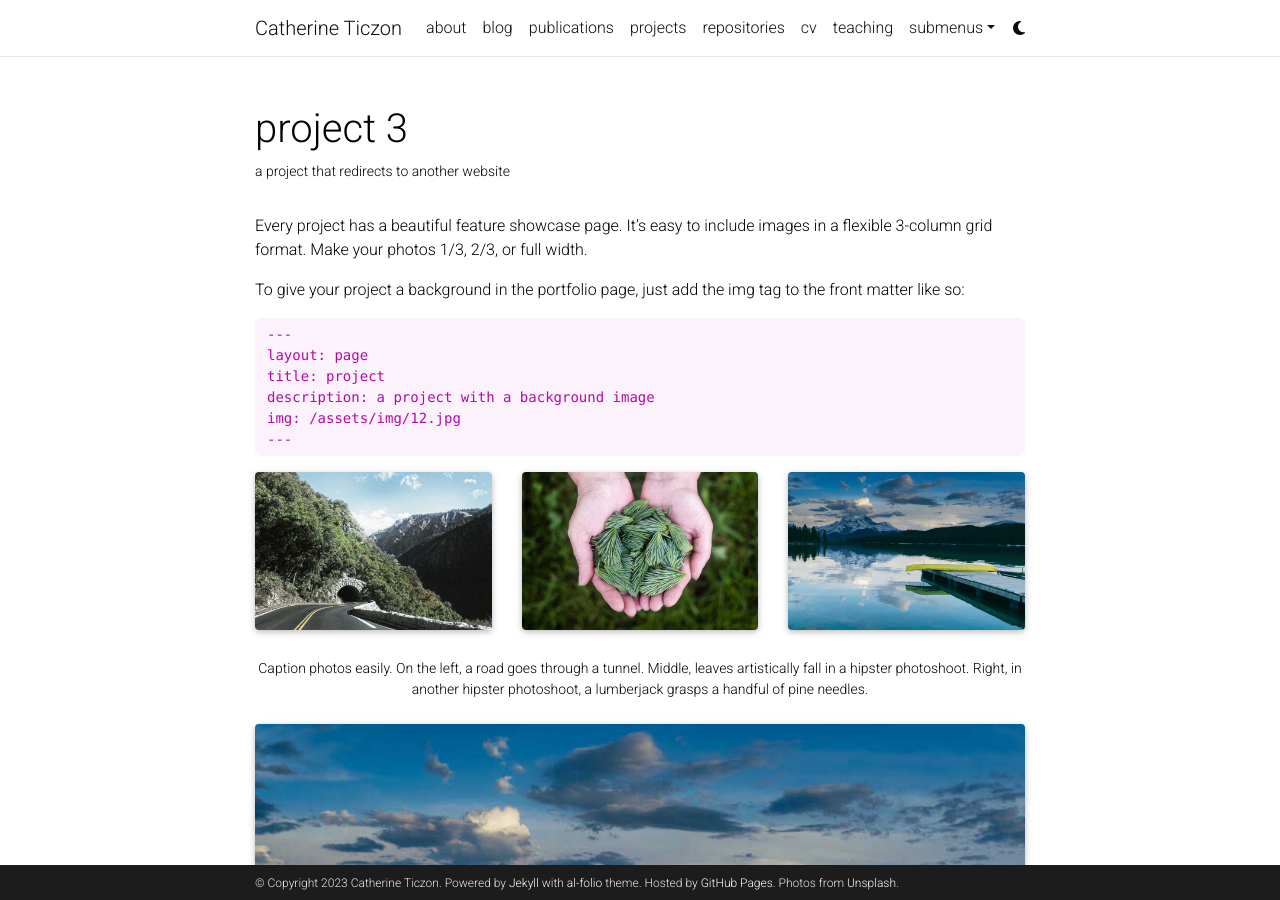
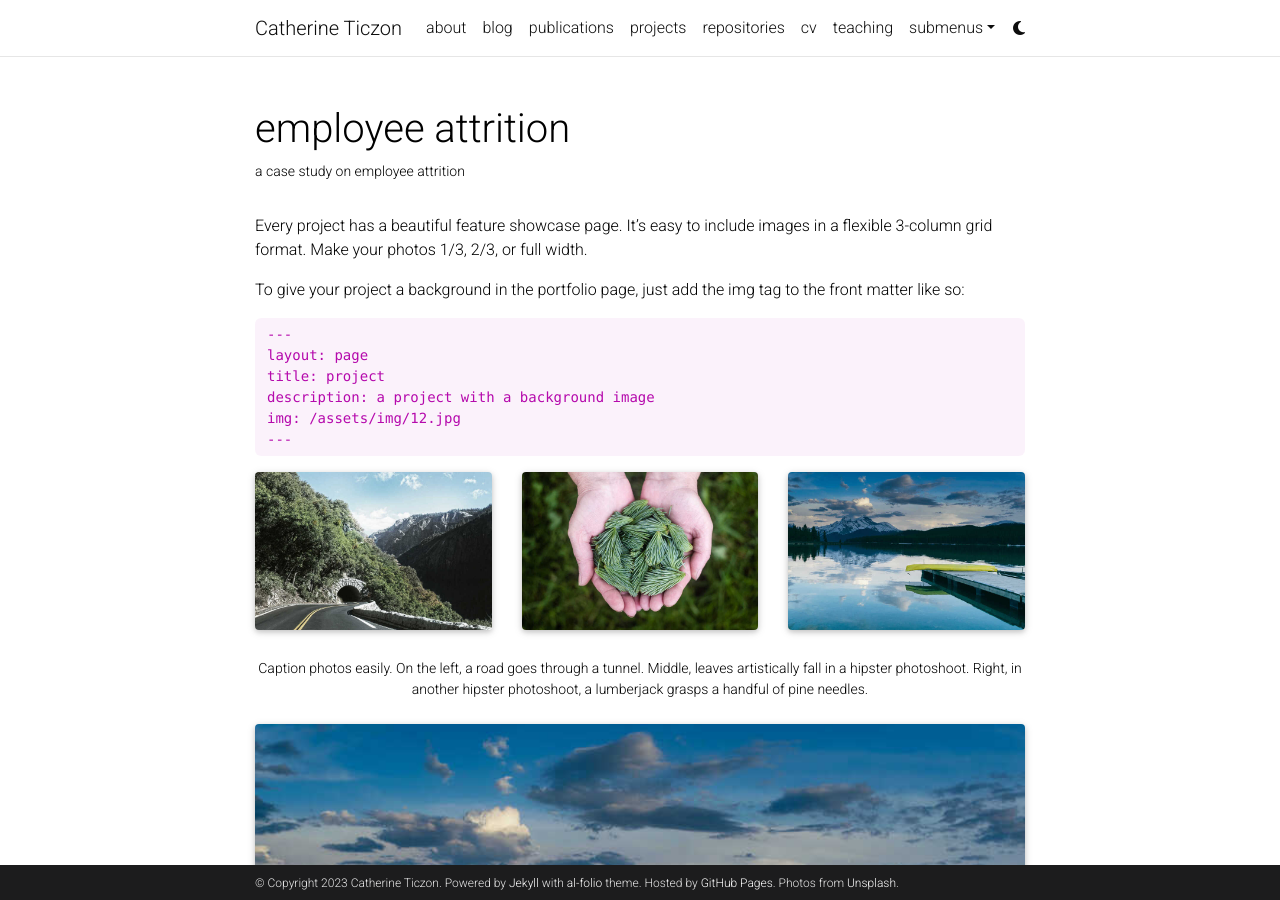
Before and after one commit to catherineticzon/catherineticzon.github.io, a Jekyll site: the page built from _projects/3_project.md, in a window 1280 px wide and 900 px high. Built offline with Jekyll 4.4.1, drawn with Linux system fonts in a browser that asks for light colours; full-size pictures stand in for the smaller copies a plugin makes; comment, search, counter and statistics services are not loaded; a style sheet for code colours, icons or effects is not loaded.

Commit message:
add attrition jpeg and update title of proj 3

```diff
--- a/_projects/3_project.md
+++ b/_projects/3_project.md
@@ -1,9 +1,9 @@
 ---
 layout: page
-title: project 3
-description: a project that redirects to another website
-img: assets/img/7.jpg
-redirect: https://unsplash.com
+title: employee attrition
+description: a case study on employee attrition
+img: assets/img/attrition.jpeg
+importance: 2
 importance: 3
 category: work
 ---
```
Also changed, not shown: assets/img/attrition.jpeg (added).
